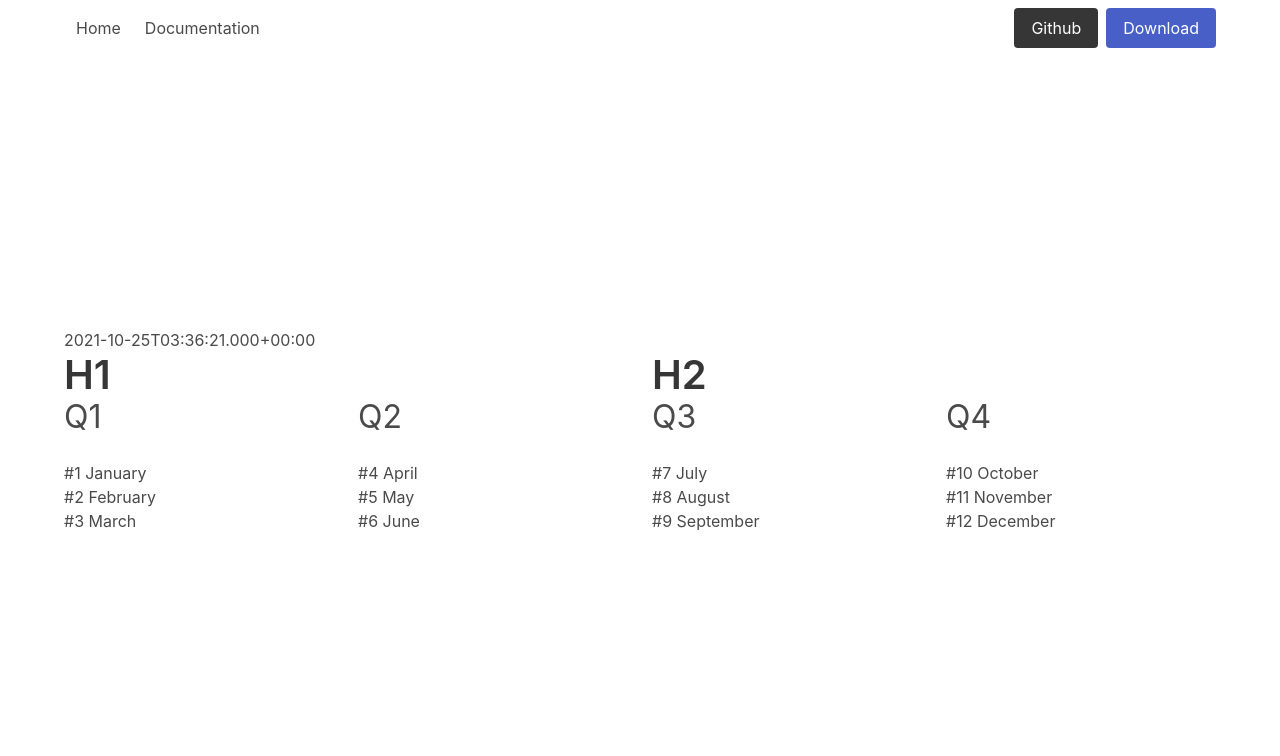
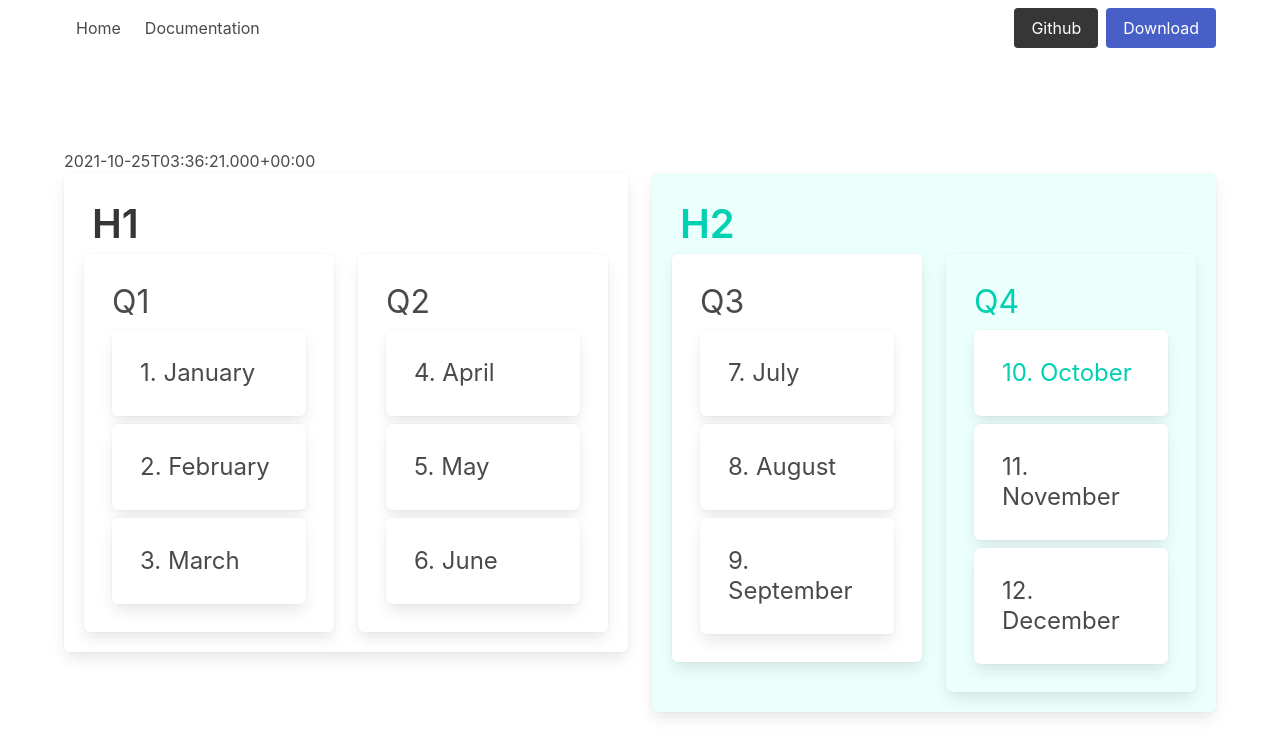
Before and after one commit to IvannKurchenko/pro.calendar, a Vue app: page / in a window 1280 px wide. Shown: the top 756 px of the page. Built offline with nearby package versions, Linux system fonts and the light colour scheme.

Commit message:
Current parts

```diff
--- a/src/components/HalfComponent.vue
+++ b/src/components/HalfComponent.vue
@@ -1,8 +1,8 @@
 <template>
-  <div>
+  <div v-bind:class="{'has-background-primary-light': isCurrent}" class="box">
     <div class='rows'>
       <div class='row is-full'>
-        <h1 class="title is-2">H{{ half }}</h1>
+        <h1 class="title is-2 m-2" v-bind:class="{'has-text-primary': isCurrent}">H{{ half }}</h1>
       </div>
       <div class="columns">
         <div class="column" v-bind:key="quarter" v-bind:quarter="quarter" v-for="quarter in quarters">
--- a/src/components/MonthComponent.vue
+++ b/src/components/MonthComponent.vue
@@ -1,5 +1,9 @@
 <template>
-  #{{value}} {{name}}
+  <div class="box m-2">
+    <h1></h1>
+    <h1 class="subtitle is-4 m-2" v-bind:class="{'has-text-primary': isCurrent}">{{ value }}. {{ name }}</h1>
+
+  </div>
 </template>
 <script>
 
--- a/src/components/QuarterComponent.vue
+++ b/src/components/QuarterComponent.vue
@@ -1,10 +1,13 @@
 <template>
-  <div class="columns">
-    <div class="column">
-      <h1 class="subtitle is-3">Q{{ value }}</h1>
-      <div class="rows">
-        <div class="row" v-bind:key="month" v-bind:month="month" v-for="month in months">
-          <MonthComponent v-bind:month="month" v-bind:quarter="value"></MonthComponent>
+  <div class="box" v-bind:class="{'has-background-primary-light': isCurrent}">
+    <div class="columns">
+      <div class="column">
+        <h1 class="subtitle is-3 m-2" v-bind:class="{'has-text-primary': isCurrent}">Q{{ value }}</h1>
+        <div class="rows">
+          <div class="row" v-bind:key="month" v-bind:month="month" v-for="month in months">
+            <MonthComponent v-bind:month="month" v-bind:quarter="value">
+            </MonthComponent>
+          </div>
         </div>
       </div>
     </div>
--- a/src/models/Half.js
+++ b/src/models/Half.js
@@ -8,7 +8,7 @@ export default class Half {
 
     isCurrent() {
         let now = DateTime.now();
-        let currentIsFirst = now.month <= 6;
-        return currentIsFirst && this.value === 1;
+        let currentHalf = now.month <= 6 ? 1 : 2;
+        return this.value === currentHalf;
     }
 }
--- a/src/models/Quarter.js
+++ b/src/models/Quarter.js
@@ -8,8 +8,8 @@ export default class Quarter {
 
     isCurrent() {
         let now = DateTime.now();
-        let currentIsFirst = now.month / 4;
-        return currentIsFirst && this.half === 1;
+        let currentQuarter = Math.ceil(now.month / 3);
+        return currentQuarter === this.value;
     }
 
     static halfQuarter(half, quarter) {
```
